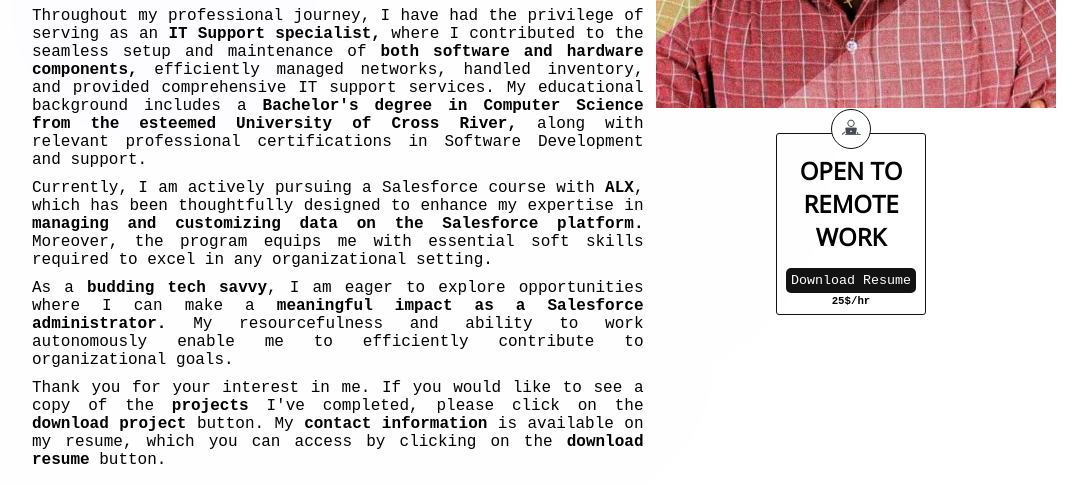
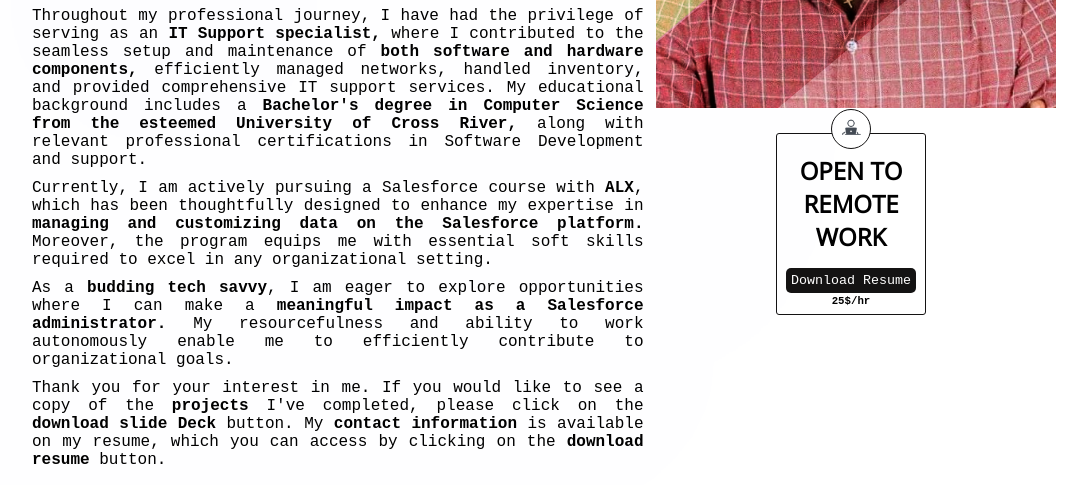
Before and after one commit to Akeh9ja/Portfolio, a plain HTML site: page index.html in a window 1280 px wide. Shown: the part 467-952 px from the top of the page, without its empty margins (96-1183 px from the left). Drawn offline with nearby package versions, Linux system fonts and the light colour scheme.

Commit message:
changed file type

```diff
--- a/index.html
+++ b/index.html
@@ -46,10 +46,10 @@
                         impact as a Salesforce administrator.</strong> My resourcefulness and ability to work autonomously
                         enable me to efficiently contribute to organizational goals.
                     </p>
-                    <p class="exp-section">Thank you for your interest in me. If you would like to see a copy of the <strong>projects</strong> I've completed, please click on the <strong>download project</strong> button. My <strong>contact information</strong> is available on my resume, which you can access by clicking on the <strong>download resume</strong> button.
+                    <p class="exp-section">Thank you for your interest in me. If you would like to see a copy of the <strong>projects</strong> I've completed, please click on the <strong>download slide Deck</strong> button. My <strong>contact information</strong> is available on my resume, which you can access by clicking on the <strong>download resume</strong> button.
                     <br><br> I'm looking forward to hearing from you!
                     </p>
-                    <button class="btn-primary"><a href="./Images/Agromax slides week 10.pdf" download="Agromax slides week 10" style="text-decoration: none; color: white;">Download Slide Deck</a></button>
+                    <button class="btn-primary"><a href="./Images/Project week 14.pdf" download="Project week 14" style="text-decoration: none; color: white;">Download Slide Deck</a></button>
                 </div>
                 <div class="profile-img-ctn">
                     <div class="img-ctn">
```
Also changed, not shown: 1 other file.
